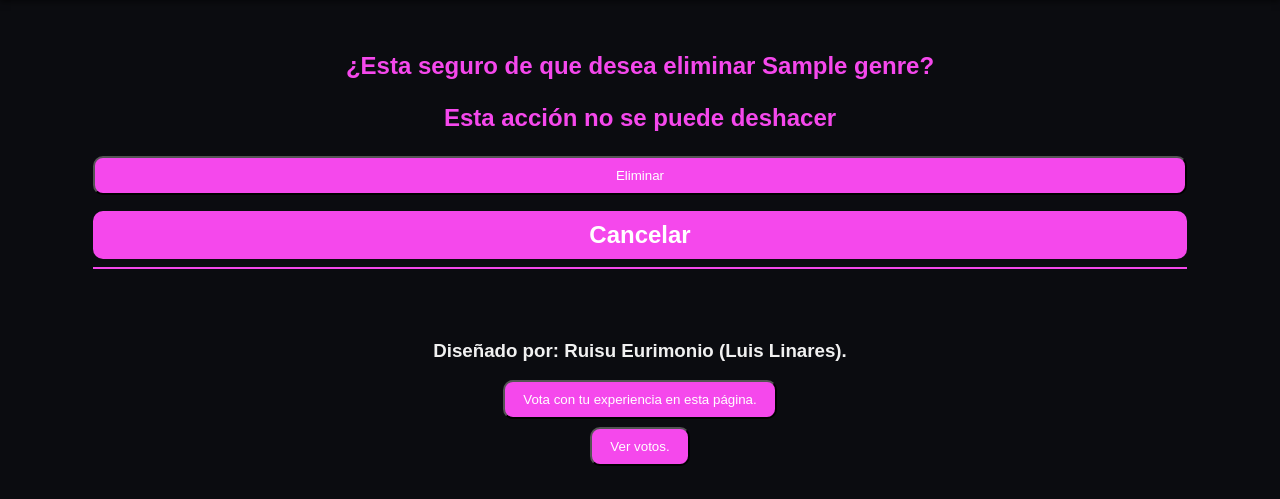
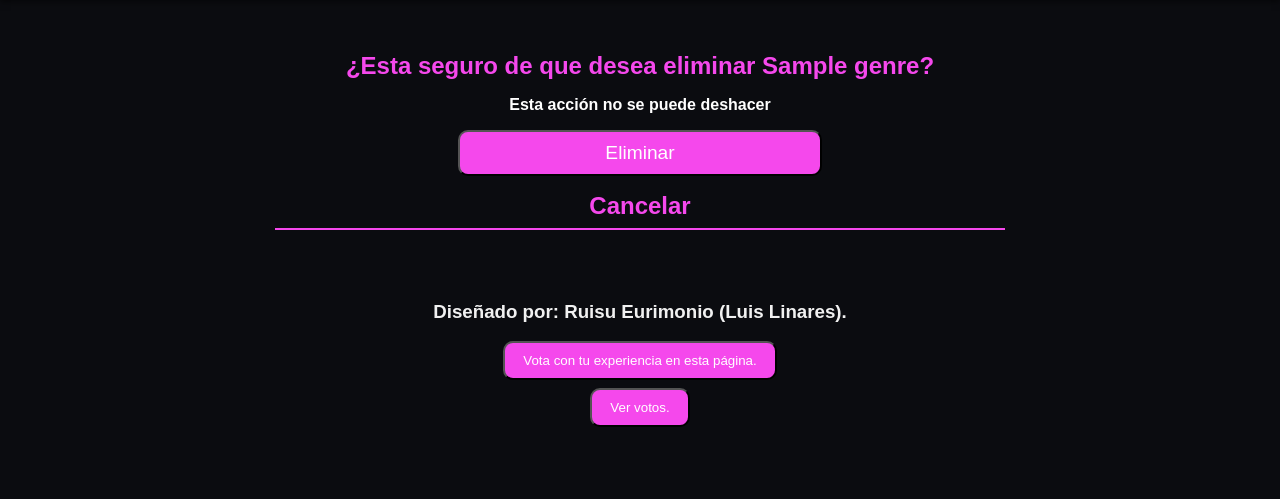
Before and after one commit to RuisuEurimonio/CatalogAnimeProject, a Django app: page /config/genre/delete/1 in a window 1280 px wide. Shown: the part 54-553 px from the top of the page. Run offline with Django 5.2, Linux system fonts and the light colour scheme; tables that the repository leaves empty hold one stand-in row (values such as "Sample post").

Commit message:
Se actualizan estilos

```diff
--- a/animepage/static/animepage/css/character.css
+++ b/animepage/static/animepage/css/character.css
@@ -85,6 +85,13 @@ body {
   padding: 10px 18px;
   border-radius: 10px;
   transition: 0.3s ease;
+  cursor: pointer;
+}
+
+.btn-large{
+  font-size: 1.2rem;
+  width: 50%;
+  margin: auto;
 }
 
 .btn:hover {
--- a/animepage/static/animepage/css/delete.css
+++ b/animepage/static/animepage/css/delete.css
@@ -70,3 +70,13 @@
 .btn-delete:hover{
     color: #fff
 }
+
+.delete_container{
+  width: 60%;
+  margin: auto;
+}
+
+.delete_disclaimer{
+  color: white;
+  font-size: 1rem;
+}
--- a/animepage/templates/animepage/deleteGenre.html
+++ b/animepage/templates/animepage/deleteGenre.html
@@ -4,15 +4,15 @@
 
 {% block content %}
 
- <section>
+ <section class="delete_container">
 
     <h2> ¿Esta seguro de que desea eliminar {{genre.name}}?
-    <p> Esta acción no se puede deshacer </p>
+    <p class="delete_disclaimer"> Esta acción no se puede deshacer </p>
 
     <form method="post">
         {%csrf_token%}
-        <button type="submit" class="btn" > Eliminar </button>
-        <a href="{% url 'anime:config' %}" class="btn"> Cancelar </a>
+        <button type="submit" class="btn btn-large" > Eliminar </button>
+        <a href="{% url 'anime:config' %}"> Cancelar </a>
     </form>
 
  </section>
```
Also changed, not shown: animepage/templates/animepage/deleteStatus.html (+4 -4 lines).
